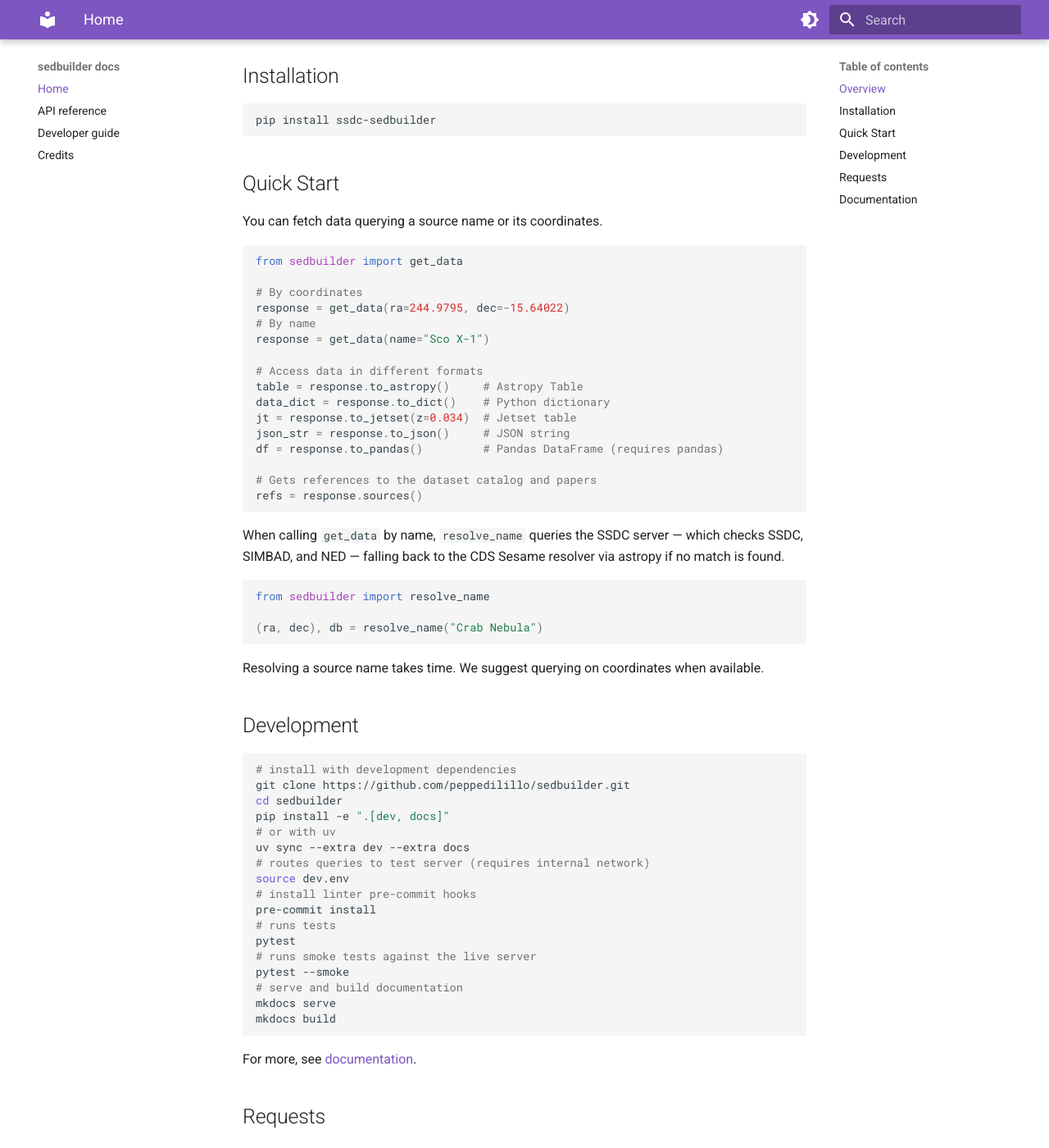
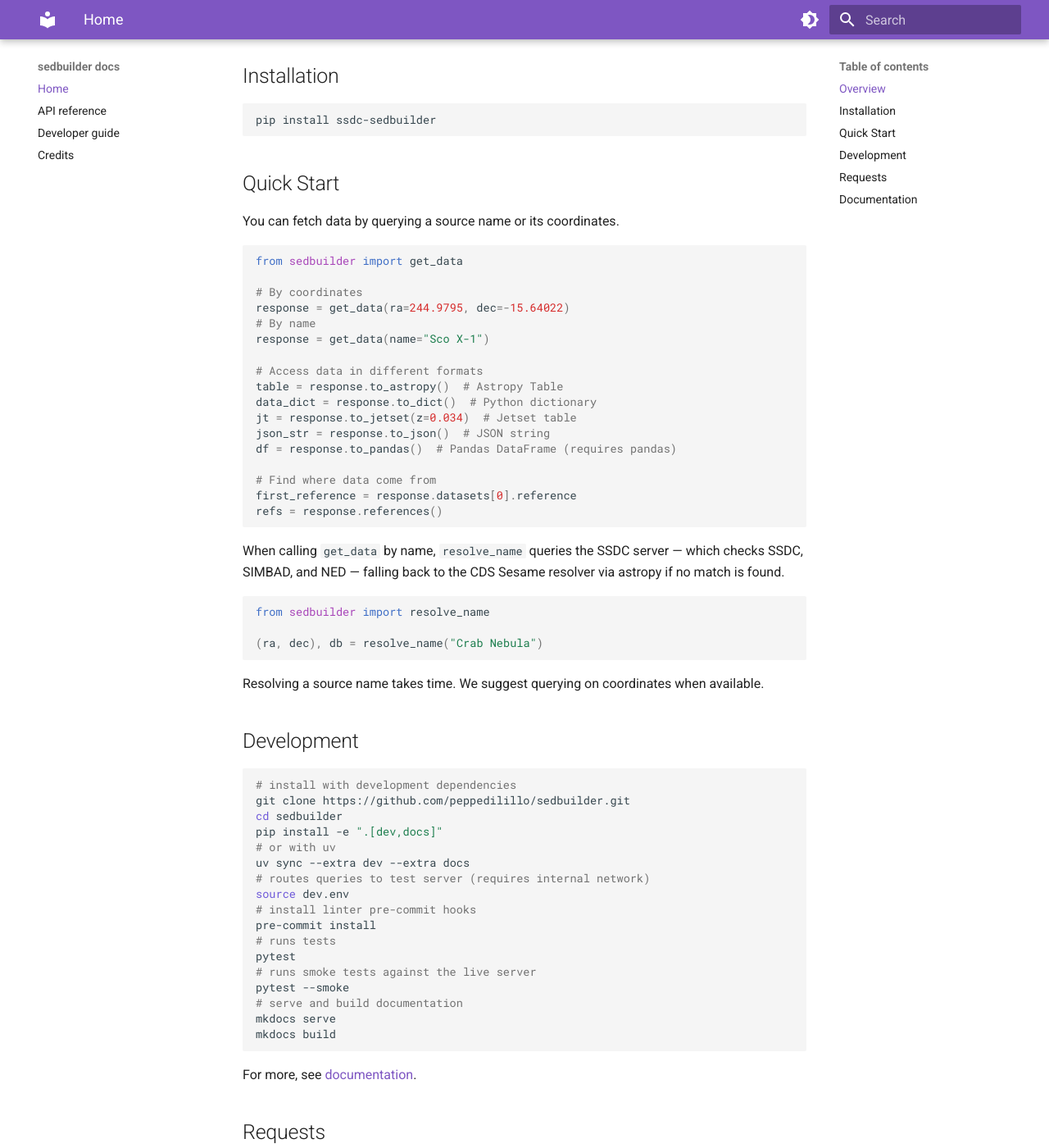
Before and after one commit to peppedilillo/sedbuilder, an MkDocs documentation site: the page built from docs/index.md, in a window 1280 px wide and 1400 px high, scrolled down 389 px. Shown: the whole window at 82% size. Built offline with MkDocs 1.6.1 and Material for MkDocs 9.7.7, drawn with Linux system fonts in a browser that asks for light colours.

Commit message:
Aligns client to API version 1.4941_2
To avoid confusion between astronomical and literature sources, the
backend dataset `References` field was renamed to `Bibliography`, and
the `Source` field was renamed to `Reference`. This commit aligns the
client with this change.

````diff
--- a/README.md
+++ b/README.md
@@ -15,7 +15,7 @@ pip install ssdc-sedbuilder
 
 ## Quick Start
 
-You can fetch data querying a source name or its coordinates.
+You can fetch data by querying a source name or its coordinates.
 
 ```python
 from sedbuilder import get_data
@@ -26,14 +26,15 @@ response = get_data(ra=244.9795, dec=-15.64022)
 response = get_data(name="Sco X-1")
 
 # Access data in different formats
-table = response.to_astropy()     # Astropy Table
-data_dict = response.to_dict()    # Python dictionary
+table = response.to_astropy()  # Astropy Table
+data_dict = response.to_dict()  # Python dictionary
 jt = response.to_jetset(z=0.034)  # Jetset table
-json_str = response.to_json()     # JSON string
-df = response.to_pandas()         # Pandas DataFrame (requires pandas)
+json_str = response.to_json()  # JSON string
+df = response.to_pandas()  # Pandas DataFrame (requires pandas)
 
-# Gets references to the dataset catalog and papers
-refs = response.sources()
+# Find where data come from
+first_reference = response.datasets[0].reference
+refs = response.references()
 ```
 
 When calling `get_data` by name, `resolve_name` queries the SSDC server — which checks SSDC, SIMBAD, and NED — falling back to the CDS Sesame resolver via astropy if no match is found.
@@ -53,7 +54,7 @@ Resolving a source name takes time. We suggest querying on coordinates when avai
 # install with development dependencies
 git clone https://github.com/peppedilillo/sedbuilder.git
 cd sedbuilder
-pip install -e ".[dev, docs]"
+pip install -e ".[dev,docs]"
 # or with uv
 uv sync --extra dev --extra docs
 # routes queries to test server (requires internal network)
````
Also changed, not shown: docs/development.md (+9 -2 lines), 5 other files.
